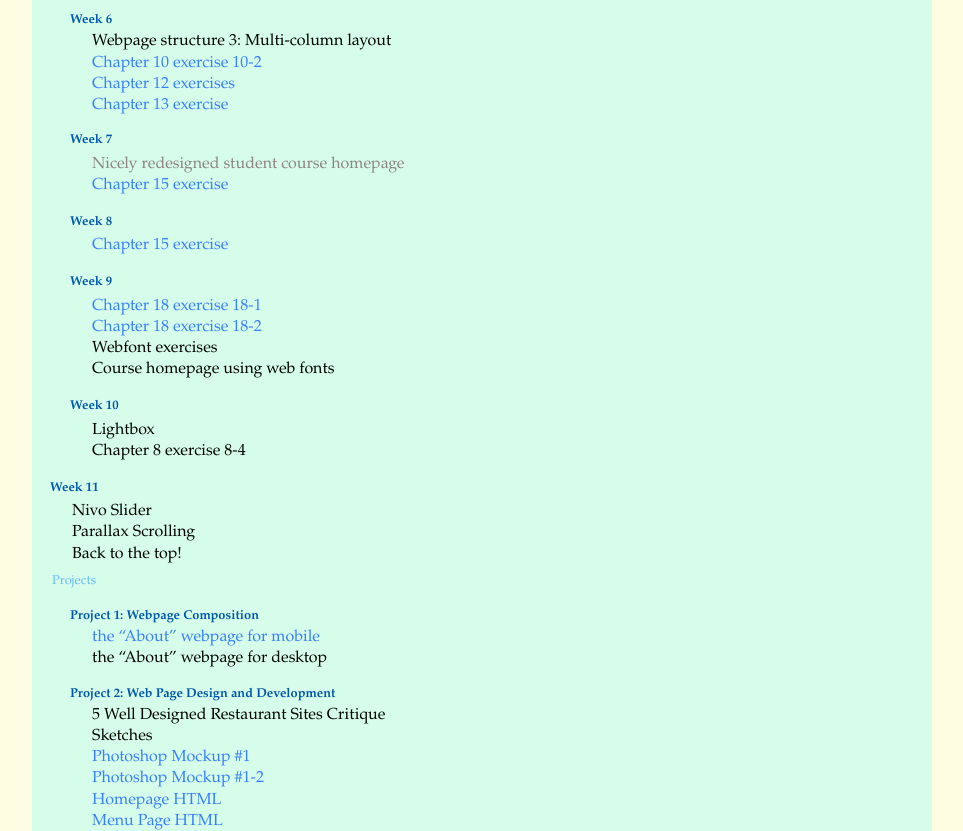
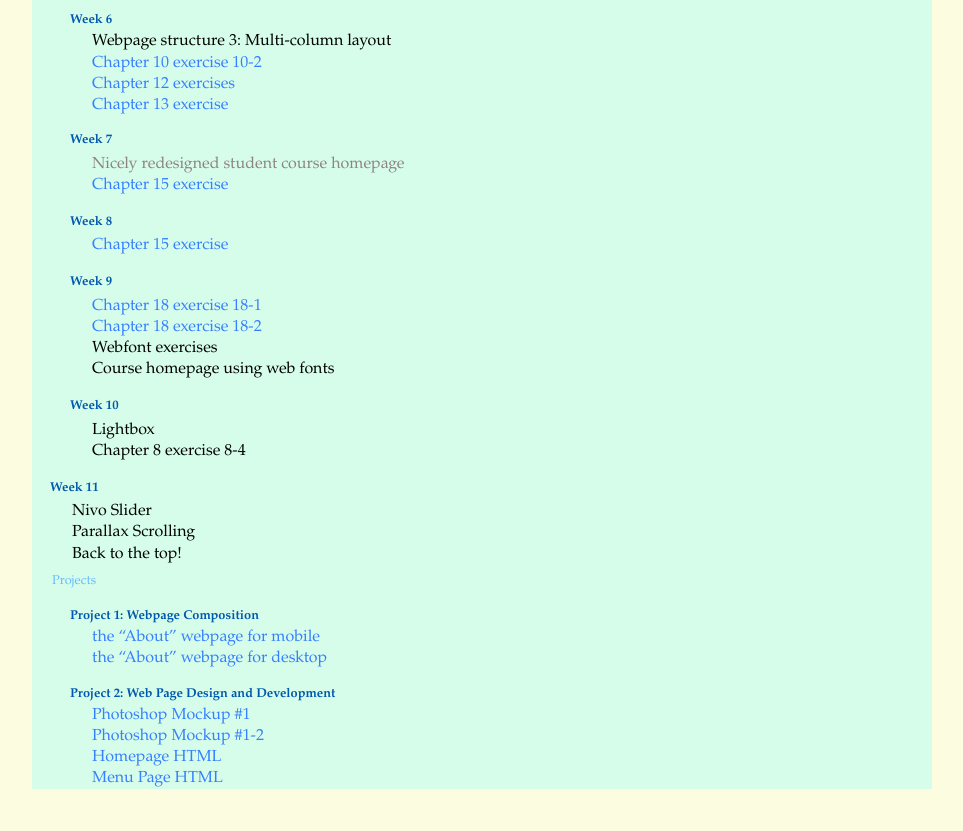
Before and after one commit to jsheeler/AVT_217, a plain HTML site: page weekly/index.html in a window 1280 px wide. Shown: the part 691-1522 px from the top of the page, without its empty margins (18-981 px from the left). After the commit the page ends 1480 px from the top, so only its background shows below. Drawn offline with Linux system fonts and the light colour scheme.

Commit message:
Update index.html

```diff
--- a/weekly/index.html
+++ b/weekly/index.html
@@ -110,14 +110,12 @@
 <h4>Projects</h4>
 <dl>
 <dt>Project 1: Webpage Composition</dt>
-<dd><a href="#">the “About” webpage for mobile</a></dd>
-<dd>the “About” webpage for desktop </dd>
+<dd><a href="../p1/MobileFinalDesgin1.png">the “About” webpage for mobile</a></dd>
+<dd><a href="../p1/DesktopFinalDesign2.png">the “About” webpage for desktop </dd>
 </dl>
 
 <dl>
 <dt>Project 2: Web Page Design and Development</dt>
-<dd>5 Well Designed Restaurant Sites Critique</dd>
-<dd>Sketches</dd>
 <dd><a href="../p2/Project2.png">Photoshop Mockup #1</dd>
 <dd><a href="../p2/Project2-2.png">Photoshop Mockup #1-2</dd>
 <dd><a href="../p2/p2home.html">Homepage HTML</dd>
```
